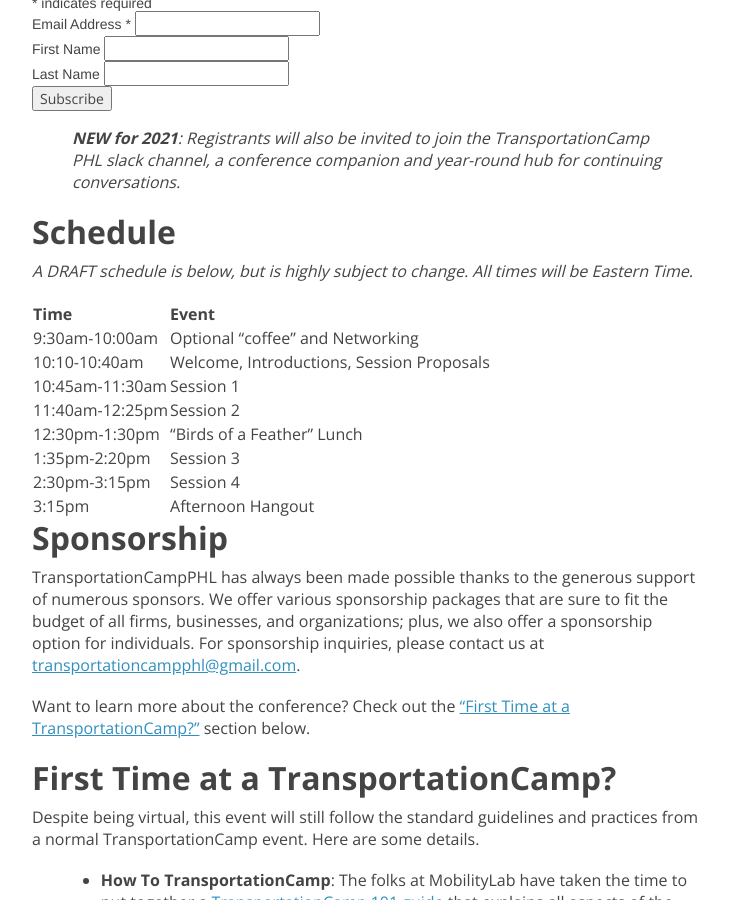
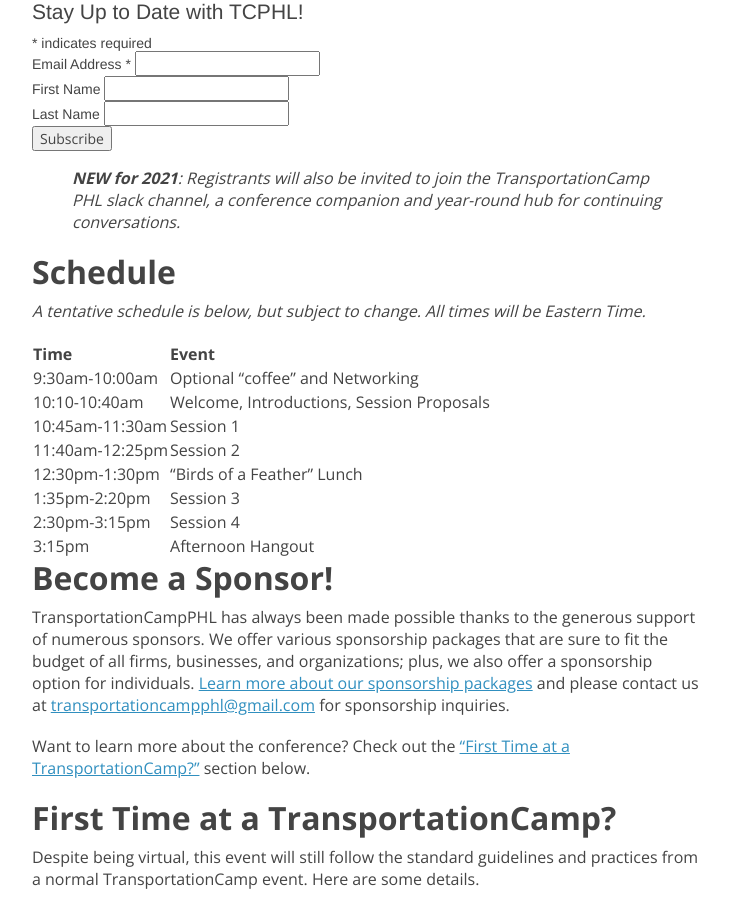
Before and after one commit to transpocamp/transportationcamp.org, a Jekyll site: the page built from events/phl2021/index.markdown, in a window 1280 px wide and 900 px high, scrolled down 1941 px. Shown: the whole window, without its empty margins (272-1001 px from the left). Built offline with Jekyll 4.4.1, drawn with Linux system fonts in a browser that asks for light colours; nearby versions of some CDN libraries; comment, search, counter and statistics services are not loaded; some of the changed text lies outside the part shown.

```diff
--- a/events/phl2021/index.markdown
+++ b/events/phl2021/index.markdown
@@ -101,7 +101,7 @@
 
 ## <a name="schedule"></a> Schedule
 
-*A DRAFT schedule is below, but is highly subject to change. All times will be Eastern Time.*
+*A tentative schedule is below, but subject to change. All times will be Eastern Time.*
 
 | Time | Event |
 |------|------|
@@ -114,9 +114,9 @@
 | 2:30pm-3:15pm | Session 4
 | 3:15pm | Afternoon Hangout
 
-## Sponsorship
+## Become a Sponsor!
 
-TransportationCampPHL has always been made possible thanks to the generous support of numerous sponsors. We offer various sponsorship packages that are sure to fit the budget of all firms, businesses, and organizations; plus, we also offer a sponsorship option for individuals. For sponsorship inquiries, please contact us at [transportationcampphl@gmail.com](mailto:transportationcampphl@gmail.com).
+TransportationCampPHL has always been made possible thanks to the generous support of numerous sponsors. We offer various sponsorship packages that are sure to fit the budget of all firms, businesses, and organizations; plus, we also offer a sponsorship option for individuals. [Learn more about our sponsorship packages](http://transportationcamp.org/events/phl2021/assets/uploads/resources/TCPHL_SponsorshipFlyer_2021_FINAL%20WEB.pdf) and please contact us at [transportationcampphl@gmail.com](mailto:transportationcampphl@gmail.com) for sponsorship inquiries.
 
 Want to learn more about the conference? Check out the ["First Time at a TransportationCamp?"](#firsttime) section below.
 
```
Also changed, not shown: other parts of events/phl2021/index.markdown (+4 -2 lines).
